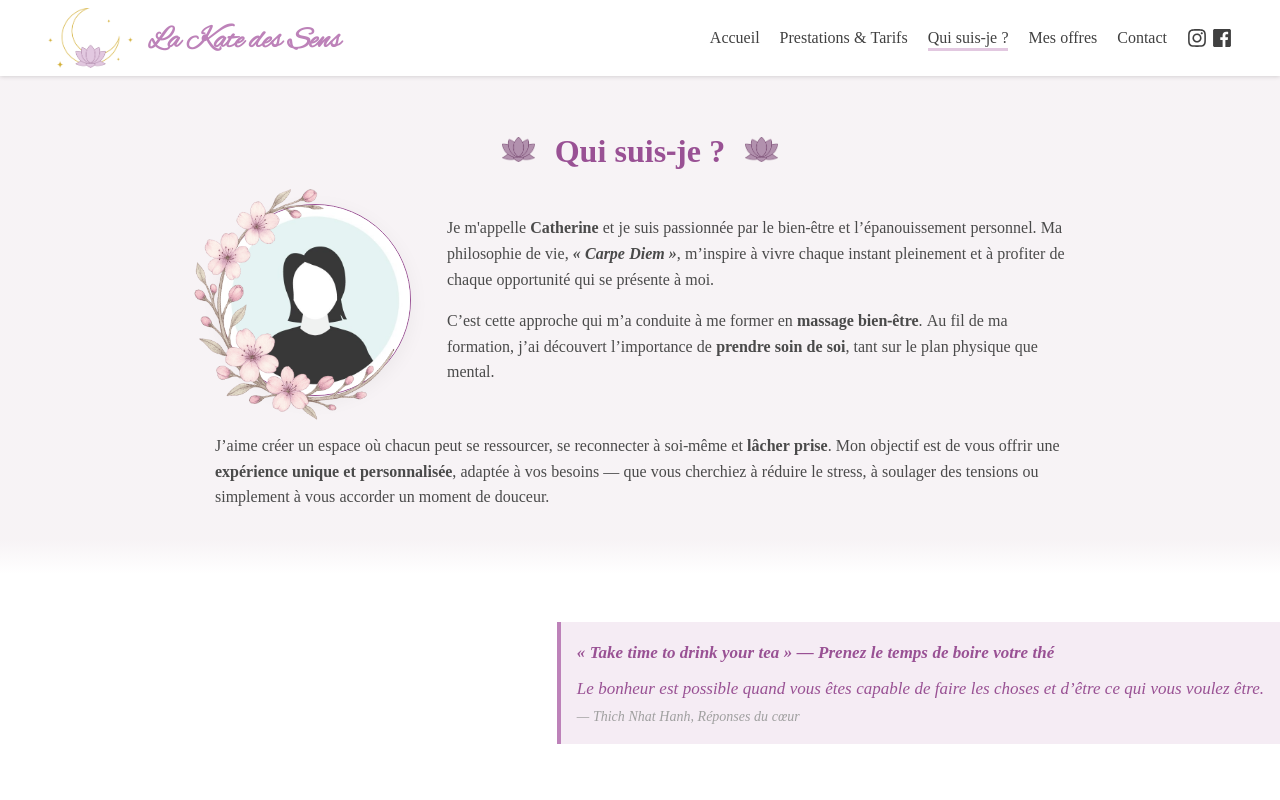
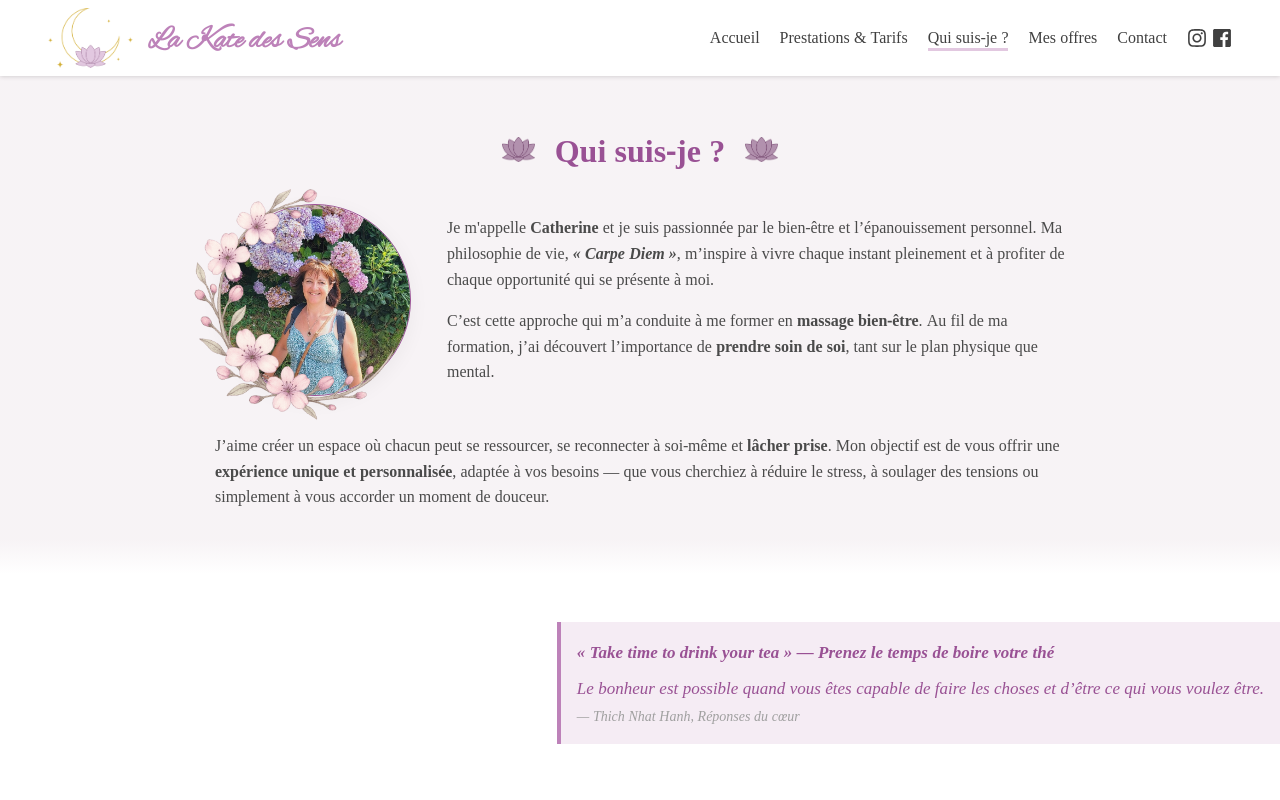
Before and after one commit to CamilleLinan/La-Kate-des-Sens, a React (Vite) app: page /qui-suis-je in a window 1280 px wide. Shown: the top 800 px of the page. Built offline with nearby package versions, Linux system fonts and the light colour scheme; no server answers.

Commit message:
add photo to about me page

```diff
--- a/src/components/AboutMe/Presentation/Presentation.tsx
+++ b/src/components/AboutMe/Presentation/Presentation.tsx
@@ -3,7 +3,7 @@ import "./_Presentation.scss";
 import TitleSection from "@components/shared/TitleSection/TitleSection";
 import CustomBanner from "@components/shared/CustomBanner/CustomBanner";
 import CustomQuote from "@components/shared/CustomQuote/CustomQuote";
-import aboutImage from "@assets/aboutme/freepik__adjust__34116.png";
+import profil from "@assets/aboutme/profil.jpg";
 import sakuraFrame from "@assets/aboutme/sakura-frame.png";
 
 const Presentation: FC = () => {
@@ -18,7 +18,7 @@ const Presentation: FC = () => {
               <div className="about__profil">
                 <div className="about__profil__images">
                   <img
-                    src={aboutImage}
+                    src={profil}
                     alt="Catherine - La Kate des Sens"
                     className="picture"
                   />
```
Also changed, not shown: src/assets/aboutme/profil.jpg (added).
